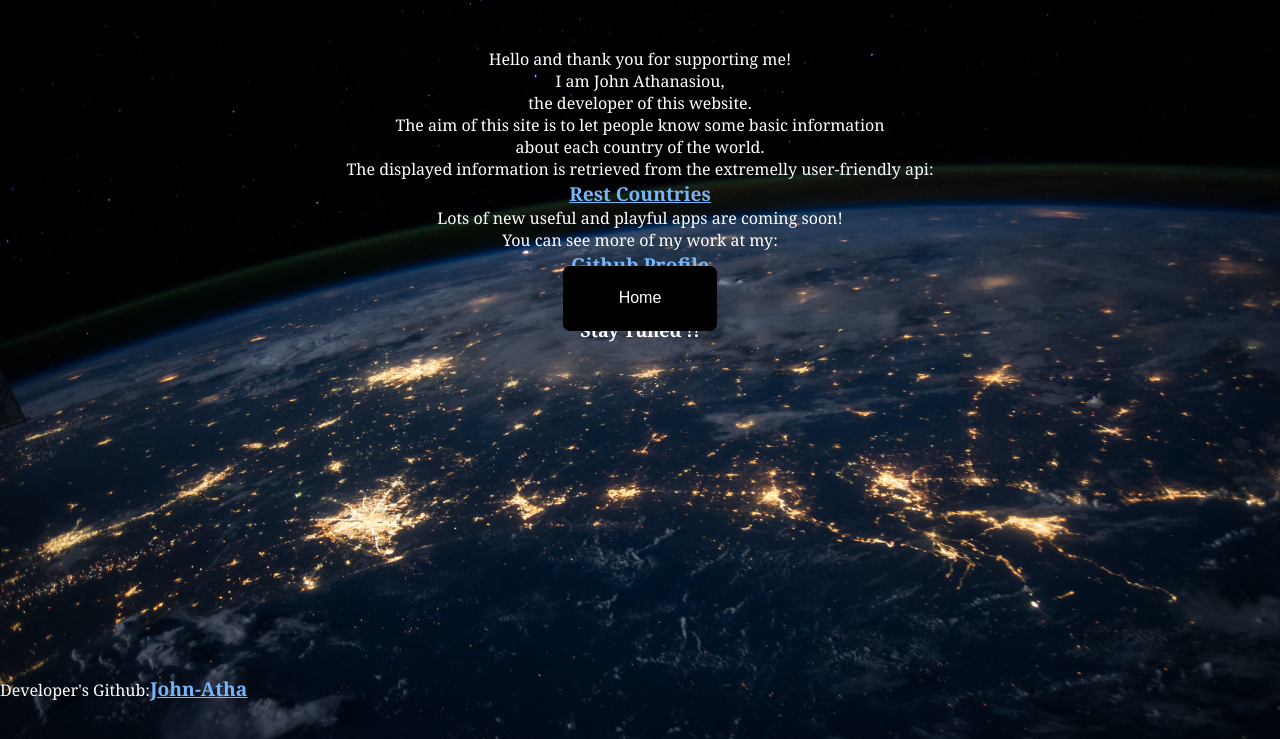
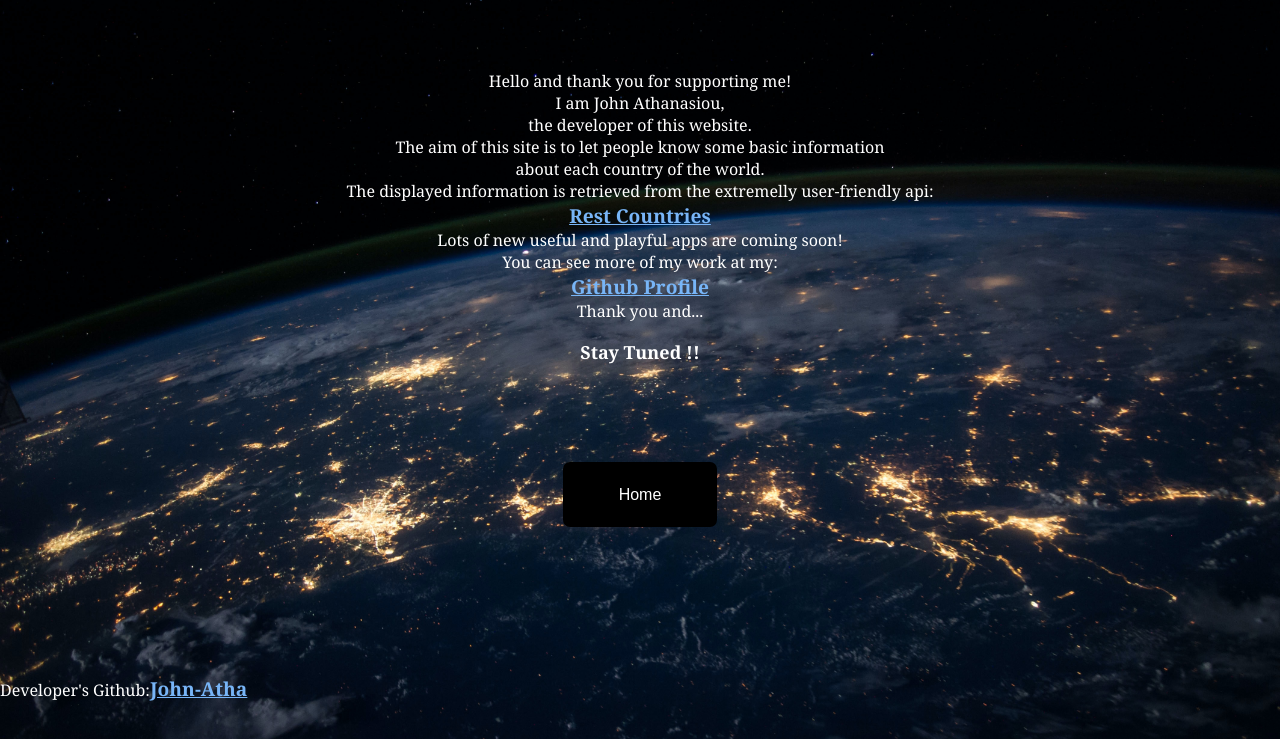
Before and after one commit to John-Atha/Country-Explorer-Page, a plain HTML site: page about-us.html in a window 1280 px wide. Shown: the part 61-800 px from the top of the page. Drawn offline with Linux system fonts and the light colour scheme.

Commit message:
Fix bug in about-page entities height and width

```diff
--- a/styles.css
+++ b/styles.css
@@ -253,9 +253,9 @@ td {
 
 #about-page {
     display: grid;
-    height: 100%;
+    height: 120%;
     grid-template-columns: 80%;
-    grid-template-rows: 25% 50% 25%;
+    grid-template-rows: 30% 90% 25%;
     justify-content: center;
 }
 
```
